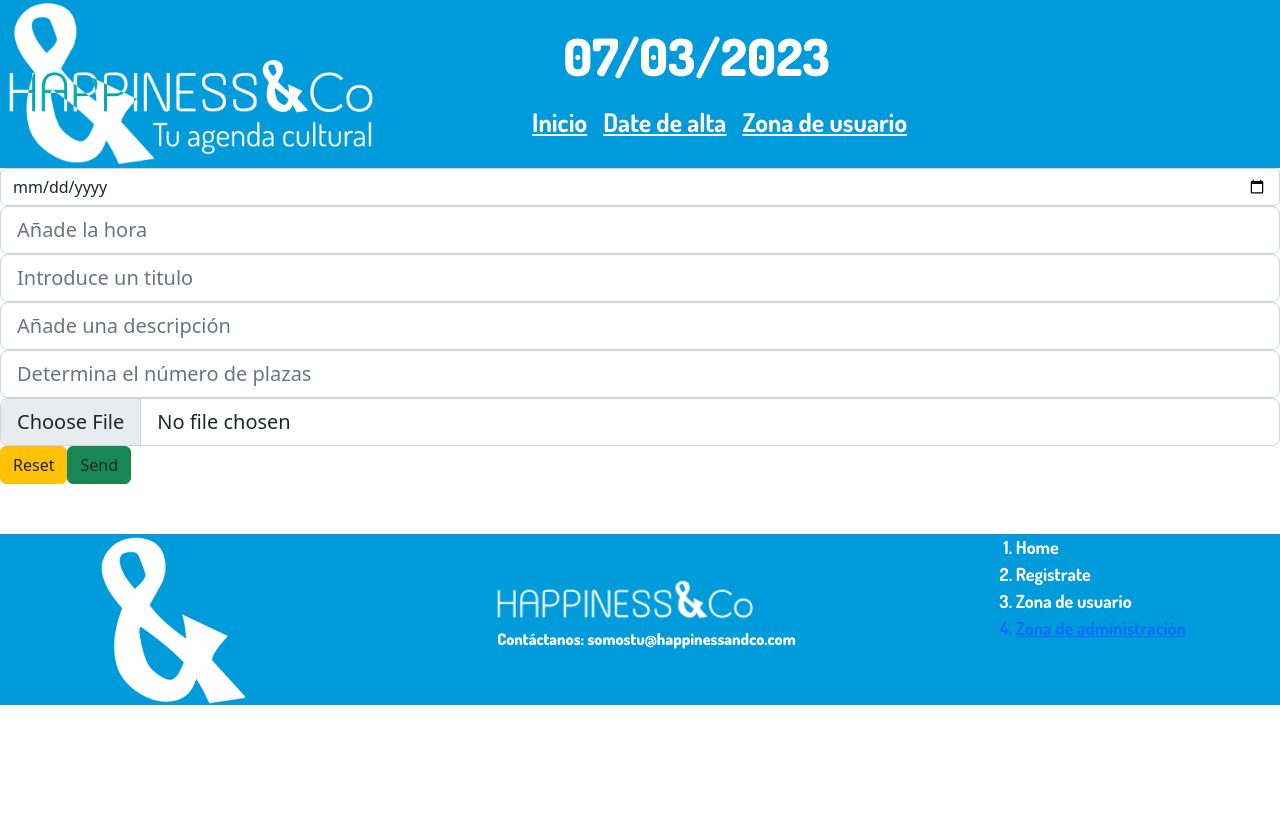
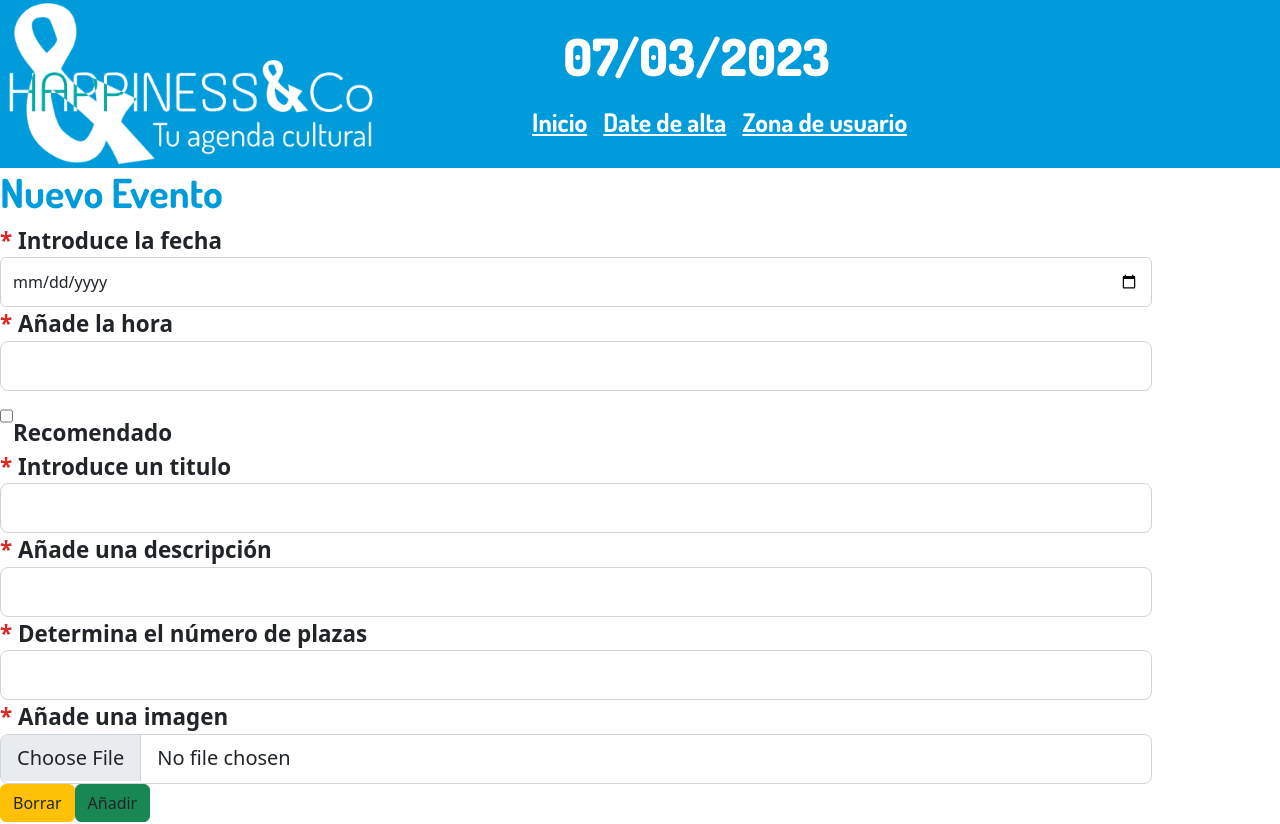
Before and after one commit to Vitoria-Oli/Upcoming-Events, a Vue app in the folder src/main/frontend/upcoming-events/: page /AddEvents in a window 1280 px wide. Shown: the top 824 px of the page. Before the commit the page ends 800 px from the top, so only its background shows below. Built offline with nearby package versions, Linux system fonts and the light colour scheme.

Commit message:
created add and modify

```diff
--- a/src/main/frontend/upcoming-events/src/views/AddEvents.vue
+++ b/src/main/frontend/upcoming-events/src/views/AddEvents.vue
@@ -5,87 +5,120 @@ import Footer from "../components/Footer.vue";
 
 <template>
   <Header></Header>
+  <h1>Nuevo Evento</h1>
+
 
   <form id="form">
-    <div class="form-group">
+
+      <div class="dateFields">
+        <label for="name"><span class="Asterisk">* </span>Introduce la fecha</label>
         <input
-
         type="date"
         class="form-control"
         id="date"
-        placeholder="Introduce una fecha"
-        required
         />
       </div>
-    <div class="form-group">
+        <div class="dateFields">
+          <label for="name"><span class="Asterisk">* </span>Añade la hora</label>
           <input
-
           type="text"
           class="form-control form-control-lg"
           id="hora"
-        placeholder="Añade la hora"
-        required
           />
         </div>
+        <div>
+          <input
+          type="checkbox"
+          />
+          <label for="name"> Recomendado</label>
+         </div>
+        <!-- </div> -->
+
+
     <div class="form-group">
+      <label for="name"><span class="Asterisk">* </span>Introduce un titulo</label>
       <input
-
         type="text"
         class="form-control form-control-lg"
         id="titulo"
-        placeholder="Introduce un titulo"
-        required
+        />
+
+    </div>
+
+    <div class="form-group">
+      <label for="name"><span class="Asterisk">* </span>Añade una descripción</label>
+      <input
+        type="text"
+        class="form-control form-control-lg"
+        id="description"
+        />
+
+    </div>
+
+    <div class="form-group">
+      <label for="name"><span class="Asterisk">* </span>Determina el número de plazas</label>
+      <input
+        type="number"
+        class="form-control form-control-lg"
+        id="plazas"
       />
     </div>
 
     <div class="form-group">
+      <label for="name"><span class="Asterisk">* </span>Añade una imagen</label>
       <input
-
-        type="text"
+         type="file"
         class="form-control form-control-lg"
-        id="description"
-        placeholder="Añade una descripción"
-        required
+        id="file"
       />
     </div>
 
-    <div class="form-group">
-      <input
-
-        type="number"
-        class="form-control form-control-lg"
-        id="plazas"
-        placeholder="Determina el número de plazas"
-        required
-      />
-    </div>
-
-    <div class="form-group">
-      <input
-
-        type="file"
-        class="form-control form-control-lg"
-        id="file"
-        placeholder="Añade una imagen"
-        required
-      />
-    </div>
     <div id="buttons-box">
-
       <button
         type="button"
         class="btn btn-warning"
         id="reset"
         @click="resetForm()"
       >
-        Reset
+        Borrar
       </button>
       <button type="button" class="btn btn-success" id="send" @click="save()">
-        Send
+        Añadir
       </button>
     </div>
   </form>
   <Footer></Footer>
 </template>
 
-<style lang="scss" scoped></style>
+<style lang="scss" scoped>
+@import "../assets/scss/Variables.scss";
+#form{
+  width: 90%;
+}
+label{
+        font-weight: bold;
+        font-size: 1.4em;
+        .Asterisk{
+        color: $Red;
+      }
+      }
+
+      h1{
+  font-family: Dosis;
+  color: $Blue;
+  font-weight: bold;
+
+}
+ #form{
+  // display: flex;
+  align-items: center;
+  .dateFields{
+    display: flex;
+    flex-direction: column;
+  }
+
+}
+input{
+  height: 50px;
+}
+</style>
--- /dev/null
+++ b/src/main/frontend/upcoming-events/src/views/ModifyEvents.vue
@@ -0,0 +1,99 @@
+<script setup>
+import Header from "../components/Header.vue";
+import Footer from "../components/Footer.vue";
+</script>
+
+<template>
+    <Header></Header>
+    <h1>MODIFICAR EVENTO</h1>
+
+    <form id="form">
+      <div class="form-group">
+        <input
+
+          type="date"
+          class="form-control"
+          id="date"
+          placeholder="Introduce una fecha"
+          required
+        />
+      </div>
+      <div class="form-group">
+        <input
+
+          type="text"
+          class="form-control form-control-lg"
+          id="hora"
+          placeholder="Añade la hora"
+          required
+        />
+      </div>
+      <div class="form-group">
+        <input
+
+          type="text"
+          class="form-control form-control-lg"
+          id="titulo"
+          placeholder="Introduce un titulo"
+          required
+        />
+      </div>
+
+      <div class="form-group">
+        <input
+
+          type="text"
+          class="form-control form-control-lg"
+          id="description"
+          placeholder="Añade una descripción"
+          required
+        />
+      </div>
+
+      <div class="form-group">
+        <input
+
+          type="number"
+          class="form-control form-control-lg"
+          id="plazas"
+          placeholder="Determina el número de plazas"
+          required
+        />
+      </div>
+
+      <div class="form-group">
+        <input
+
+          type="file"
+          class="form-control form-control-lg"
+          id="file"
+          placeholder="Añade una imagen"
+          color= $Black:
+          required
+        />
+      </div>
+      <div class="d-grid gap-2 d-md-flex justify-content-md-end">
+
+        <button
+          type="button"
+          class="btn btn-warning"
+          id="reset"
+          @click="resetForm()"
+        >
+          Borrar
+        </button>
+        <button type="button" class="btn btn-success" id="send" @click="save()">
+          Añadir
+        </button>
+      </div>
+    </form>
+    <Footer></Footer>
+  </template>
+
+  <style lang="scss" scoped>
+  @import "../assets/scss/Variables.scss";
+  *{
+  font-family: Dosis;
+  color: $Blue;
+}
+</style>
```
Lines whose indentation alone changed are shown as unchanged.
